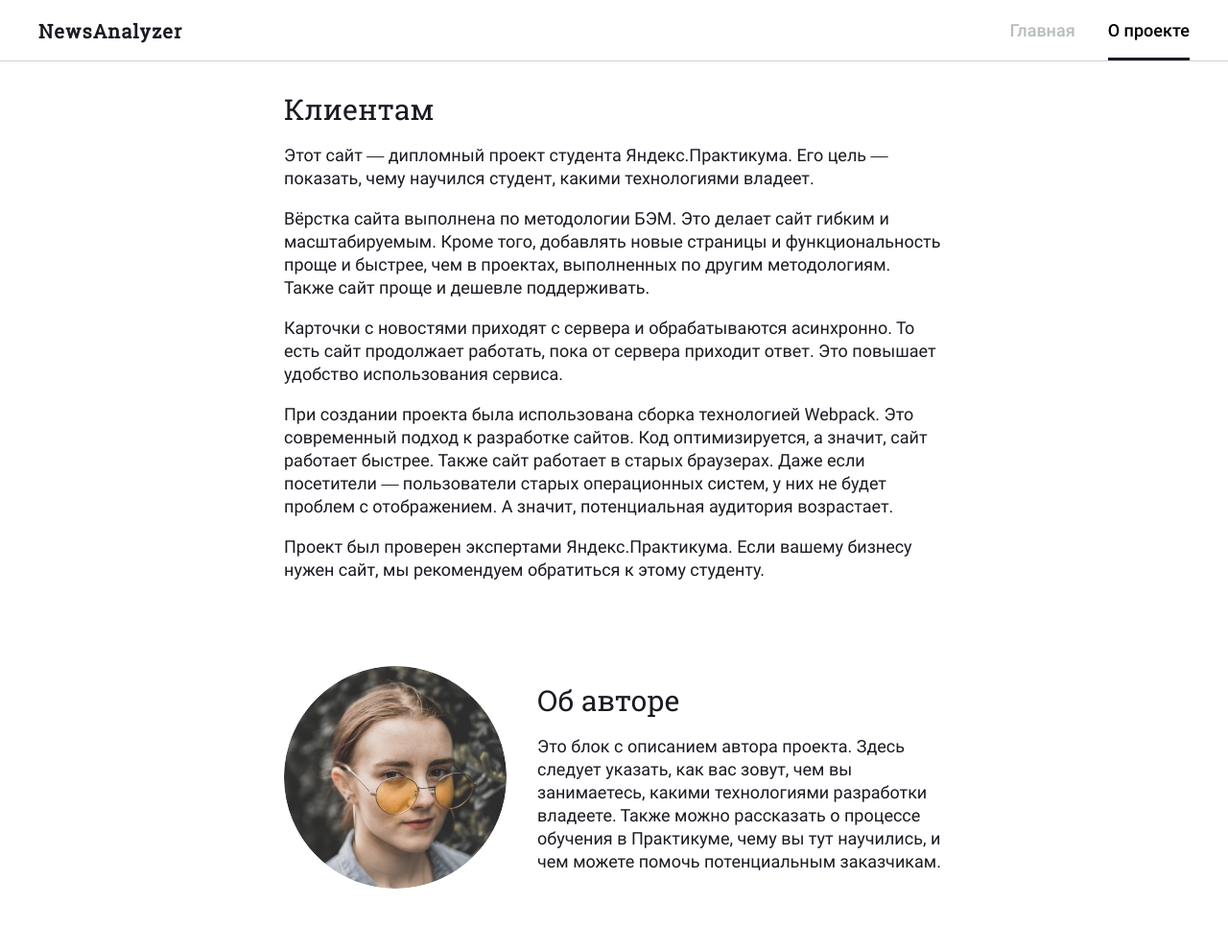
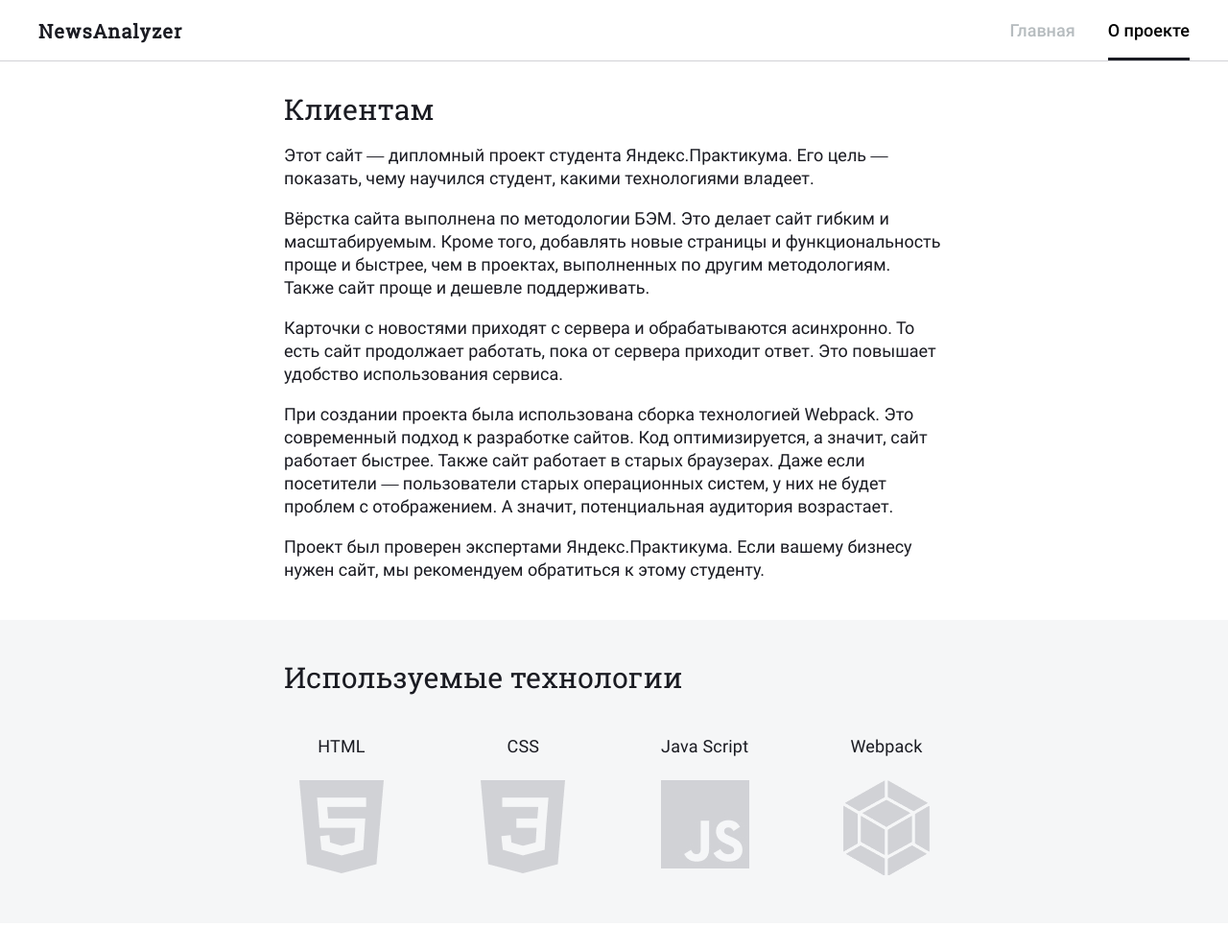
Before and after one commit to Fedor531/diploma-search-news-y.p, a website built with webpack: page src/about.html in a window 1280 px wide. Shown: the top 991 px of the page at 96% size. Built offline with nearby package versions, Linux system fonts and the light colour scheme.

Commit message:
add technology block

```diff
--- a/src/about.html
+++ b/src/about.html
@@ -8,7 +8,7 @@
   <meta http-equiv="X-UA-Compatible" content="ie=edge">
   <link rel="stylesheet" href="<%=htmlWebpackPlugin.files.css %>">
   <meta name="description" content="Страница с описанием проекта">
-  <meta name="author" content="Федор Переверзев"/>
+  <meta name="author" content="Федор Переверзев" />
   <title>Дипломная работа</title>
 </head>
 
@@ -60,6 +60,32 @@
       </div>
     </section>
 
+    <section class="technology">
+      <div class="technology__container">
+        <h3 class="technology__title content-title">
+          Используемые технологии
+        </h3>
+        <div class="technology__items">
+          <div class="technology__item">
+            <p class="technology__item-name">HTML</p>
+            <img class="technology__item-image" src="<%=require('./images/html-logo.png').default%>" alt="HTML">
+          </div>
+          <div class="technology__item">
+            <p class="technology__item-name">CSS</p>
+            <img class="technology__item-image" src="<%=require('./images/css-logo.png').default%>" alt="CSS">
+          </div>
+          <div class="technology__item">
+            <p class="technology__item-name">Java Script</p>
+            <img class="technology__item-image" src="<%=require('./images/js-logo.png').default%>" alt="Java Script">
+          </div>
+          <div class="technology__item">
+            <p class="technology__item-name">Webpack</p>
+            <img class="technology__item-image" src="<%=require('./images/webpack-logo.png').default%>" alt="Webpack">
+          </div>
+        </div>
+      </div>
+    </section>
+
     <section class="about container">
       <img class="about__image" src="<%=require('./images/student.png').default%>" alt="Фото студента">
       <div class="about__description">
--- a/src/blocks/header/__menu-link/header__menu-link.css
+++ b/src/blocks/header/__menu-link/header__menu-link.css
@@ -6,14 +6,15 @@
   line-height: 24px;
   text-decoration: none;
   color: #B6BCBF;
-  transition: .2s ease-in-out;
 }
 
 .header_theme_black .header__menu-link:hover {
+  transition: .2s ease-in-out;
   color: #000;
 }
 
 .header_theme_white .header__menu-link:hover {
+  transition: .2s ease-in-out;
   color: #fff;
 }
 
--- /dev/null
+++ b/src/blocks/technology/__container/technology__container.css
@@ -0,0 +1,22 @@
+.technology__container {
+  max-width: 288px;
+  margin: 0 auto;
+  padding: 32px 0 52px 0;
+}
+
+
+@media all and (min-width: 768px) {
+  .technology__container {
+    padding: 40px 0 50px 0;
+    max-width: 688px;
+  }
+}
+
+@media all and (min-width: 1440px) {
+  .technology__container {
+    display: flex;
+    justify-content: space-between;
+    max-width: 1120px;
+    padding: 80px 0 97px 0;
+  }
+}
--- /dev/null
+++ b/src/blocks/technology/__item-image/technology__item-image.css
@@ -0,0 +1,4 @@
+.technology__item-image {
+  display: block;
+  margin: 0 auto;
+}
--- /dev/null
+++ b/src/blocks/technology/__item-name/technology__item-name.css
@@ -0,0 +1,17 @@
+.technology__item-name {
+  font-family: 'Roboto';
+  font-style: normal;
+  font-weight: 400;
+  font-size: 18px;
+  line-height: 24px;
+  text-align: center;
+  letter-spacing: 0.2px;
+  color: #1A1B22;
+  margin: 40px 0 23px 0;
+}
+
+ @media all and (min-width: 1440px) {
+  .technology__item-name {
+    margin: 0 0 23px 0;
+  }
+}
--- /dev/null
+++ b/src/blocks/technology/__item/technology__item.css
@@ -0,0 +1,13 @@
+.technology__item {
+  width: 120px;
+}
+
+
+@media all and (min-width: 1440px) {
+  .technology__item {
+    margin-right: 40px;
+  }
+  .technology__item:last-child {
+    margin-right: 0;
+  }
+}
--- /dev/null
+++ b/src/blocks/technology/__items/technology__items.css
@@ -0,0 +1,5 @@
+.technology__items {
+  display: flex;
+  flex-wrap: wrap;
+  justify-content: space-between;
+}
--- /dev/null
+++ b/src/blocks/technology/__title/technology__title.css
@@ -0,0 +1,5 @@
+@media all and (min-width: 1440px) {
+  .technology__title {
+    max-width: 350px;
+  }
+}
--- /dev/null
+++ b/src/blocks/technology/technology.css
@@ -0,0 +1,10 @@
+@import url(./__container/technology__container.css);
+@import url(./__items/technology__items.css);
+@import url(./__item/technology__item.css);
+@import url(./__item-name/technology__item-name.css);
+@import url(./__item-image/technology__item-image.css);
+@import url(./__title/technology__title.css);
+
+.technology {
+  background-color: #F5F6F7;
+}
--- a/src/pages/index.css
+++ b/src/pages/index.css
@@ -13,6 +13,7 @@
 @import url(../blocks/cards/cards.css);
 @import url(../blocks/card/card.css);
 @import url(../blocks/clients/clients.css);
+@import url(../blocks/technology/technology.css);
 
 
 *, *::before, *::after {
```
Also changed, not shown: src/images/css-logo.png (added), src/images/html-logo.png (added), src/images/js-logo.png (added), src/images/webpack-logo.png (added).
